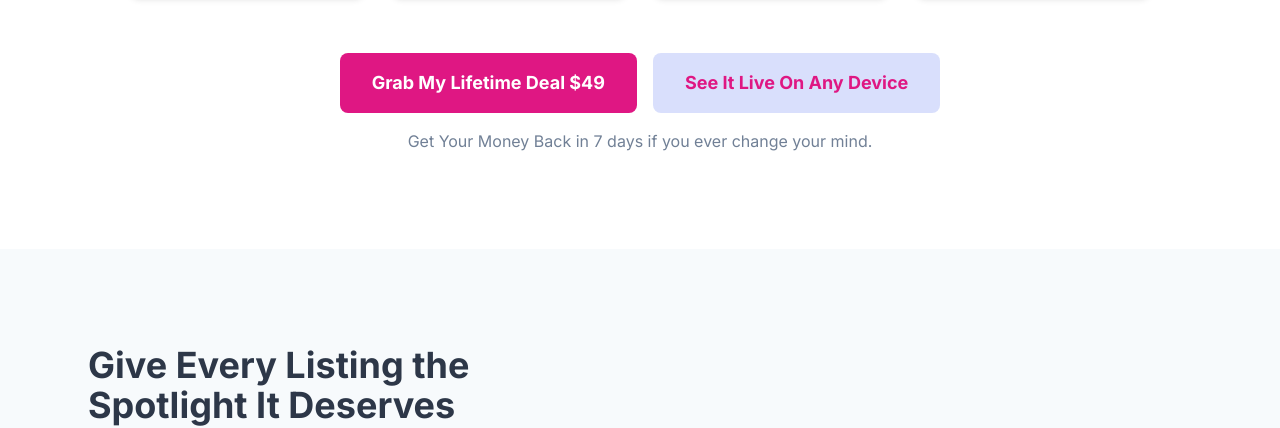
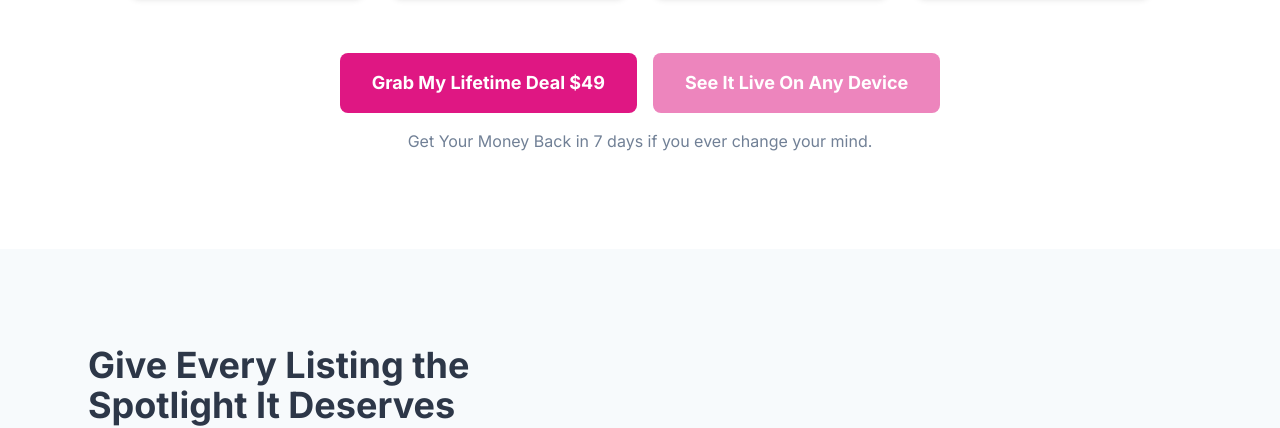
Before and after one commit to Bebell-Digital-Solutions/easy-listings, a plain HTML site: page website-final.html in a window 1280 px wide. Shown: the part 2320-2748 px from the top of the page. Drawn offline with nearby package versions, Linux system fonts and the light colour scheme.

Commit message:
Update website-final.html

```diff
--- a/website-final.html
+++ b/website-final.html
@@ -218,13 +218,13 @@
 
 
         .accent-btn {
-    background-color: rgba(67, 97, 238, 0.2); /* Semi-transparent primary color */
-    color: var(--primary);
+    background-color: #ed85bd; /* Semi-transparent primary color */
+    color: white;
     transition: all 0.3s ease;
 }
 
 .accent-btn:hover {
-    background-color: rgba(67, 97, 238, 0.3); /* Slightly less transparent on hover */
+    background-color: #d275b2; /* Slightly less transparent on hover */
 }
 
         .card {
```
